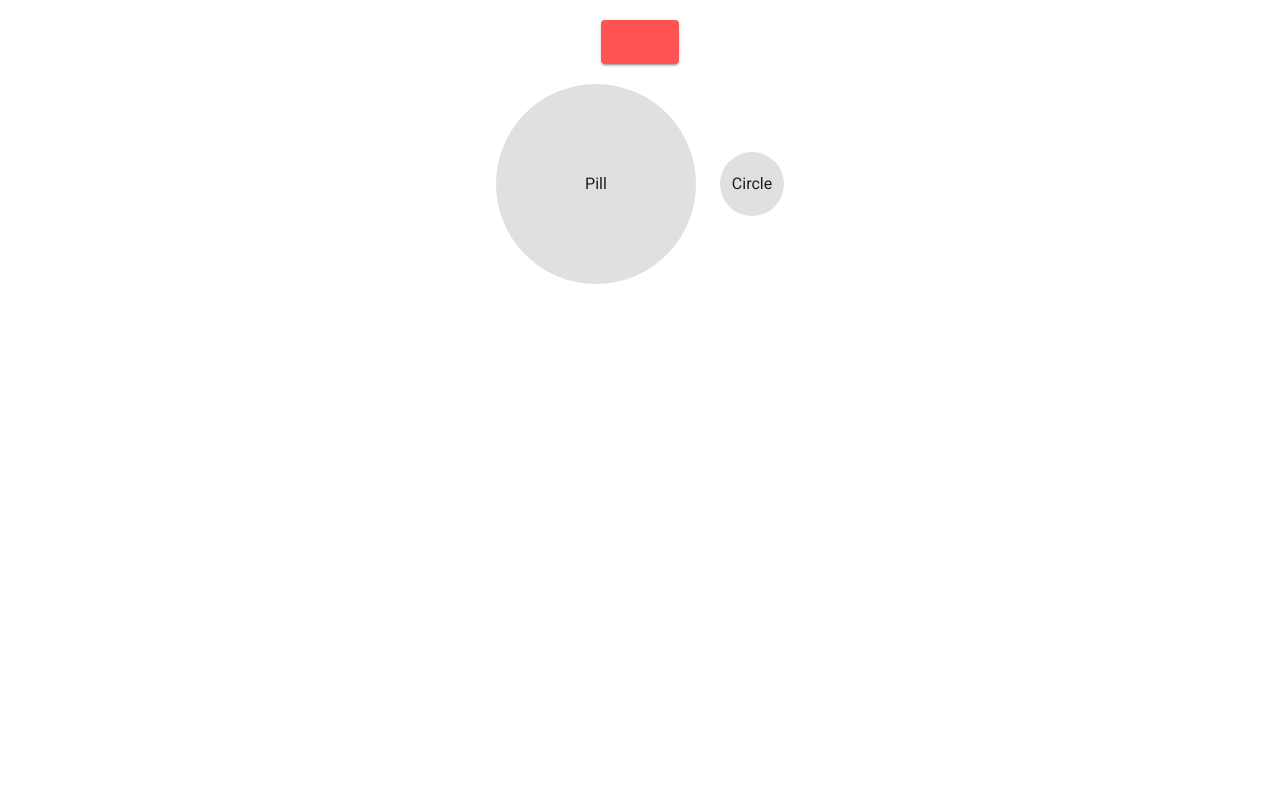
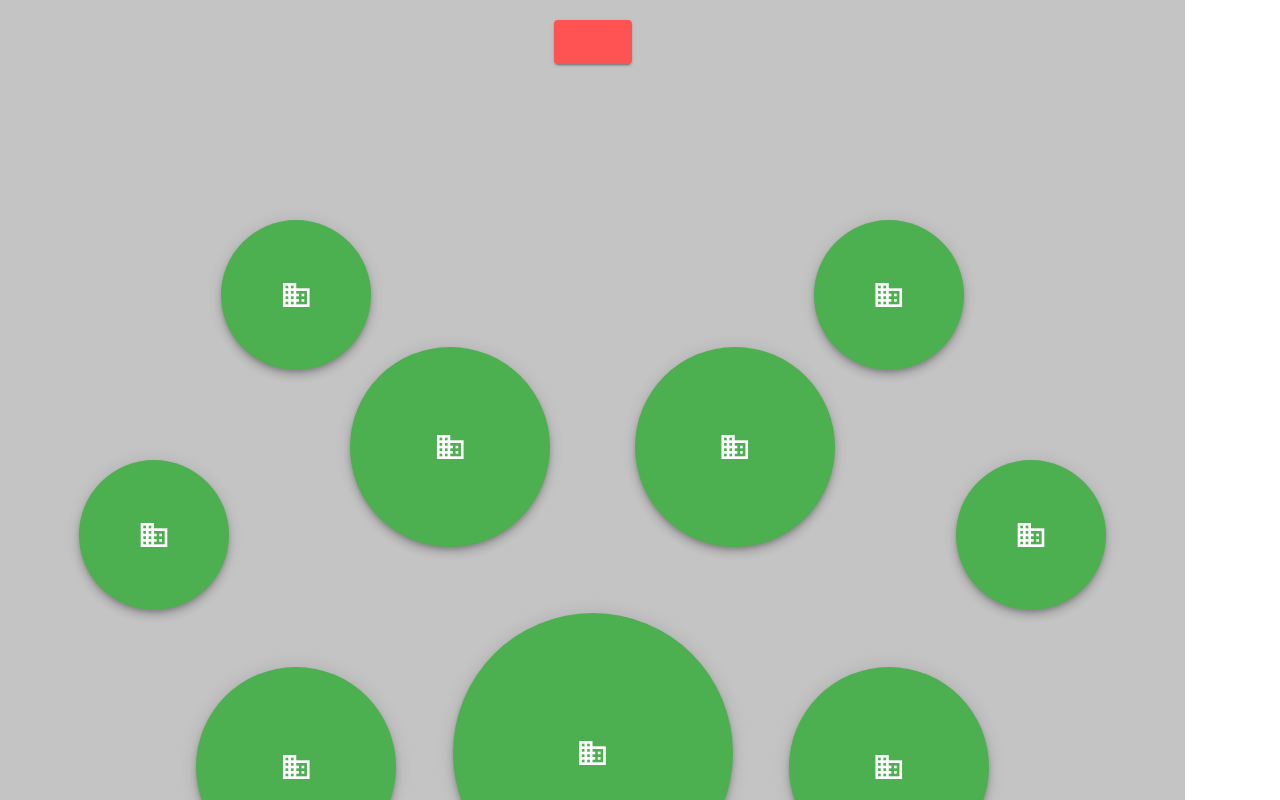
Before and after one commit to redgosho/luna-voice-drum, a Vue app: page /drum in a window 1280 px wide. Built offline with nearby package versions, Linux system fonts and the light colour scheme.

Commit message:
ui:ドラムを配置

```diff
--- a/src/views/Drum.vue
+++ b/src/views/Drum.vue
@@ -1,26 +1,103 @@
 <template>
-  <v-container class="text-center drum">
+  <v-container
+    id="fullscreen"
+    class="text-center drum-area"
+  >
     <div class="my-2">
       <v-btn color="error" dark large>
         <v-icon>mdi-arrowLeft-bold</v-icon>
       </v-btn>
     </div>
-    <v-responsive
-      class="text-center grey lighten-2 rounded-pill d-inline-flex align-center justify-center ma-3"
-      height="200"
-      width="200"
-      @click="playSound(decision3)"
-    >
-      Pill
-    </v-responsive>
-
-    <v-responsive
-      class="text-center grey lighten-2 rounded-circle d-inline-flex align-center justify-center ma-3"
-      height="64"
-      width="64"
-    >
-      Circle
-    </v-responsive>
+    <div class="drum bass">
+      <v-btn color="success"
+        fab x-large dark
+        height="280"
+        width="280"
+        @click="playSound(decision3)"
+      >
+        <v-icon>mdi-domain</v-icon>
+      </v-btn>
+    </div>
+    <div class="drum snare1">
+      <v-btn color="success"
+        fab x-large dark
+        height="200"
+        width="200"
+        @click="playSound(decision3)"
+      >
+        <v-icon>mdi-domain</v-icon>
+      </v-btn>
+    </div>
+    <div class="drum snare2">
+      <v-btn color="success"
+        fab x-large dark
+        height="200"
+        width="200"
+        @click="playSound(decision3)"
+      >
+        <v-icon>mdi-domain</v-icon>
+      </v-btn>
+    </div>
+    <div class="drum snare3">
+      <v-btn color="success"
+        fab x-large dark
+        height="200"
+        width="200"
+        @click="playSound(decision3)"
+      >
+        <v-icon>mdi-domain</v-icon>
+      </v-btn>
+    </div>
+    <div class="drum snare4">
+      <v-btn color="success"
+        fab x-large dark
+        height="200"
+        width="200"
+        @click="playSound(decision3)"
+      >
+        <v-icon>mdi-domain</v-icon>
+      </v-btn>
+    </div>
+    <div class="drum cymbal1">
+      <v-btn color="success"
+        fab x-large dark
+        height="150"
+        width="150"
+        @click="playSound(decision3)"
+      >
+        <v-icon>mdi-domain</v-icon>
+      </v-btn>
+    </div>
+    <div class="drum cymbal2">
+      <v-btn color="success"
+        fab x-large dark
+        height="150"
+        width="150"
+        @click="playSound(decision3)"
+      >
+        <v-icon>mdi-domain</v-icon>
+      </v-btn>
+    </div>
+    <div class="drum cymbal3">
+      <v-btn color="success"
+        fab x-large dark
+        height="150"
+        width="150"
+        @click="playSound(decision3)"
+      >
+        <v-icon>mdi-domain</v-icon>
+      </v-btn>
+    </div>
+    <div class="drum cymbal4">
+      <v-btn color="success"
+        fab x-large dark
+        height="150"
+        width="150"
+        @click="playSound(decision3)"
+      >
+        <v-icon>mdi-domain</v-icon>
+      </v-btn>
+    </div>
   </v-container>
 </template>
 <script>
@@ -42,3 +119,62 @@ export default {
   }
 }
 </script>
+<style lang="scss" scoped>
+  $bass: "280px";
+  $snare1: "200px";
+  $snare2: "200px";
+  $cymbal1: "150px";
+
+  #fullscreen {
+    position: fixed;
+    top: 0;
+    left: 0;
+    width: 100%;
+    height: 100%;
+    background: rgba(0, 0, 0, 0.233);
+  }
+  .drum-area {
+    // position: relative;
+    background: red;
+  }
+  .drum {
+    position: absolute;
+    // background: blue;
+  }
+  .bass {
+    bottom: calc(0% - #{$bass}/3);
+    left: calc(50% - #{$bass}/2);
+  }
+  .snare1 {
+    bottom: calc(0% - #{$snare1}/3);
+    left: calc(75% - #{$snare1}/2);
+  }
+  .snare2 {
+    bottom: calc(0% - #{$snare1}/3);
+    left: calc(25% - #{$snare1}/2);
+  }
+  .snare3 {
+    bottom: calc(40% - #{$snare1}/3);
+    left: calc(38% - #{$snare1}/2);
+  }
+  .snare4 {
+    bottom: calc(40% - #{$snare1}/3);
+    left: calc(62% - #{$snare1}/2);
+  }
+  .cymbal1 {
+    bottom: calc(30% - #{$cymbal1}/3);
+    left: calc(13% - #{$cymbal1}/2);
+  }
+  .cymbal2 {
+    bottom: calc(60% - #{$cymbal1}/3);
+    left: calc(25% - #{$cymbal1}/2);
+  }
+  .cymbal3 {
+    bottom: calc(60% - #{$cymbal1}/3);
+    left: calc(75% - #{$cymbal1}/2);
+  }
+  .cymbal4 {
+    bottom: calc(30% - #{$cymbal1}/3);
+    left: calc(87% - #{$cymbal1}/2);
+  }
+</style>
```
